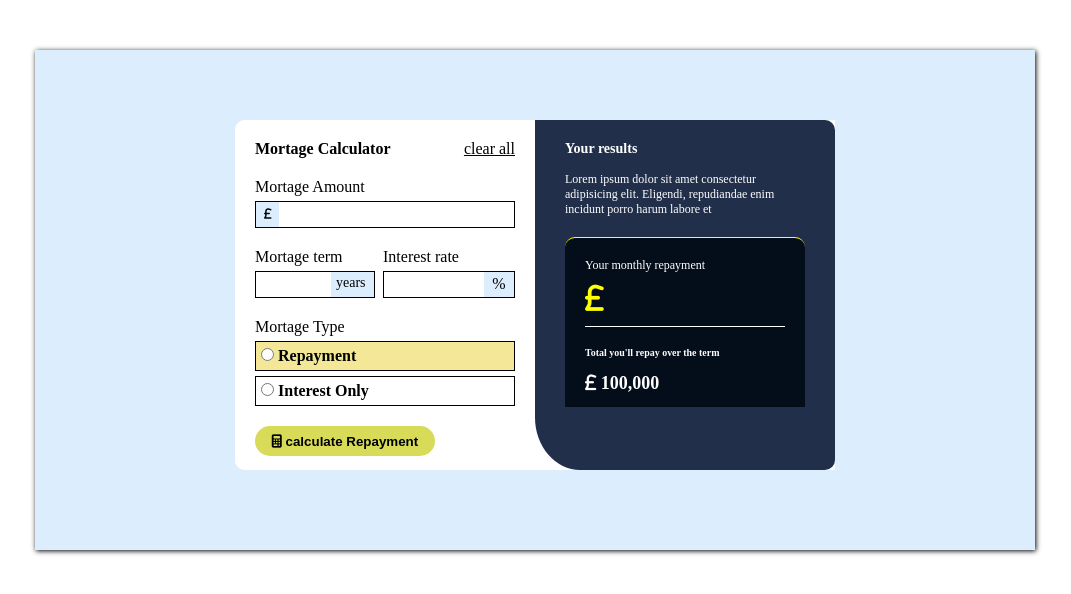
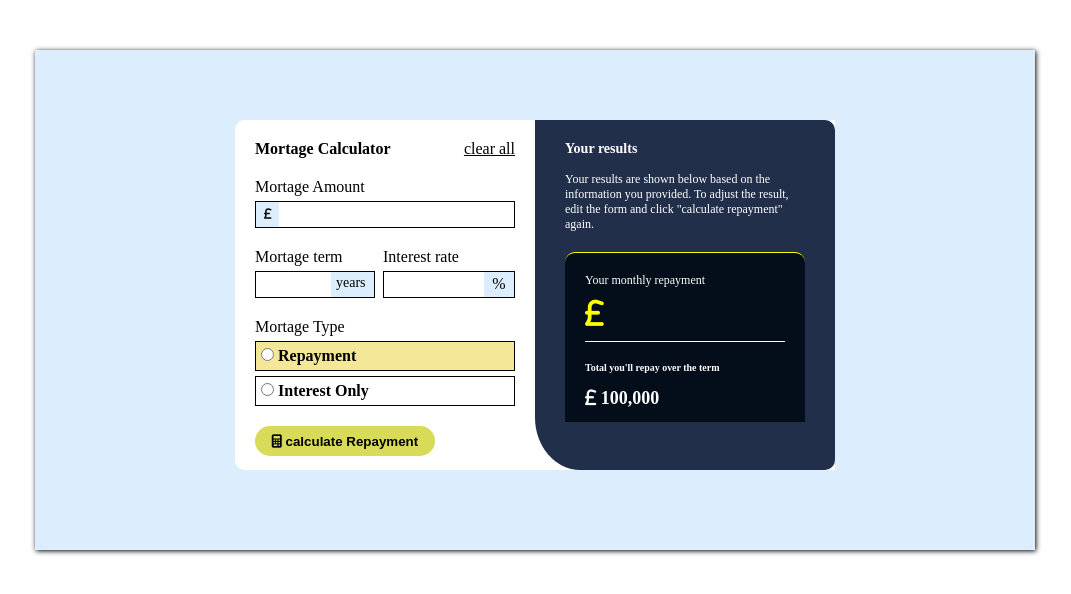
Before and after one commit to darrel-dev/project2, a plain HTML site: page index.html in a window 1280 px wide. Shown: the whole page, without its empty margins (105-1176 px from the left). Drawn offline with Linux system fonts and the light colour scheme.

Commit message:
make changes

```diff
--- a/index.html
+++ b/index.html
@@ -50,7 +50,7 @@
             </div>
             <div class="second-box">
                 <h3>Your results</h3> <br>
-                <p>Lorem ipsum dolor sit amet consectetur adipisicing elit. Eligendi, repudiandae enim incidunt porro harum labore et
+                <p>Your results are shown below based on the information you provided. To adjust the result, edit the form and click "calculate repayment" again.
                 </p>
                 <div class="total">
                     <P>Your monthly repayment</P>
```
